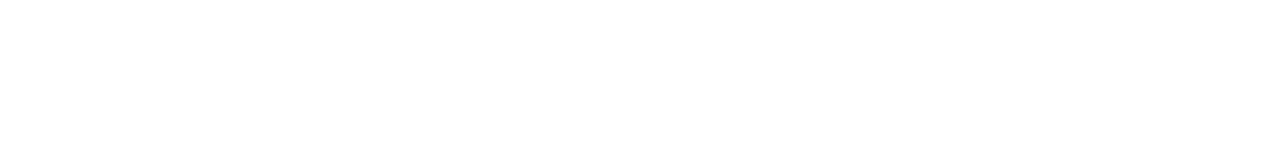
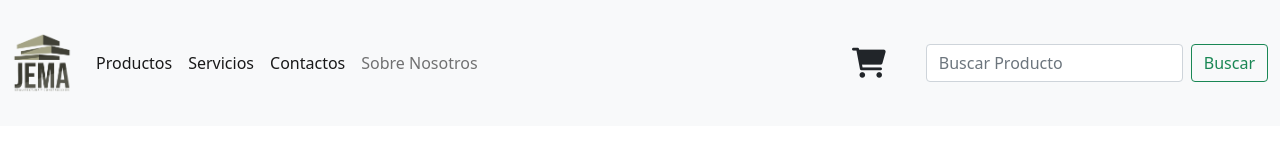
Before and after one commit to chelolescano/Victoria-Desing, a plain HTML site: page contacto.html in a window 1280 px wide. Drawn offline with nearby package versions, Linux system fonts and the light colour scheme.

Commit message:
tercera modificacion

```diff
--- a/contacto.html
+++ b/contacto.html
@@ -0,0 +1,51 @@
+<!DOCTYPE html>
+<html lang="en">
+    <head>
+        <meta charset="UTF-8">
+        <meta http-equiv="X-UA-Compatible" content="IE=edge">
+        <meta name="viewport" content="width=, initial-scale=1.0">
+        <meta title="Victoria Desing" content="Empresa de Diseño">
+        <meta name="description" content="Somos una Empresa dedicada a la Elaboracion de Productos de Diseño">
+        <title>Victoria Desing</title>
+        <link rel="icon" href="">
+        <link href="https://cdn.jsdelivr.net/npm/bootstrap@5.1.3/dist/css/bootstrap.min.css" rel="stylesheet" integrity="sha384-1BmE4kWBq78iYhFldvKuhfTAU6auU8tT94WrHftjDbrCEXSU1oBoqyl2QvZ6jIW3" crossorigin="anonymous">
+        <link rel="stylesheet" href="https://cdnjs.cloudflare.com/ajax/libs/font-awesome/6.0.0-beta3/css/all.min.css">
+        <link rel="stylesheet" href="./estilos css/estilos.css">
+    </head>
+<body>
+    <header>
+        <nav class="navbar navbar-expand-lg navbar-light bg-light">
+            <div class="container-fluid">
+              <a class="navbar-brand" href="index.html">
+                  <img class="logo" src="./assets/jemalogo.png" alt="">
+              </a>
+              <button class="navbar-toggler" type="button" data-bs-toggle="collapse" data-bs-target="#navbarSupportedContent" aria-controls="navbarSupportedContent" aria-expanded="false" aria-label="Toggle navigation">
+                <span class="navbar-toggler-icon"></span>
+              </button>
+              <div class="collapse navbar-collapse" id="navbarSupportedContent">
+                <ul class="navbar-nav me-auto mb-2 mb-lg-0">
+                  <li class="nav-item">
+                    <a class="nav-link active" aria-current="page" href="productos.html">Productos</a>
+                  </li>
+                  <li class="nav-item">
+                    <a class="nav-link active" aria-current="page" href="servicios.html">Servicios</a>
+                  </li>
+                  <li class="nav-item">
+                    <a class="nav-link active" href="contacto.html">Contactos</a>
+                  </li>
+                  <li class="nav-item">
+                    <a class="nav-link" href="sobrenosotros.html">Sobre Nosotros</a>
+                  </li>
+                </ul>
+                <i class="fa fa-shopping-cart"></i>
+                <form class="d-flex">
+                  <input class="form-control me-2" type="search" placeholder="Buscar Producto" aria-label="Search">
+                  <button class="btn btn-outline-success" type="submit">Buscar</button>
+                </form>
+              </div>
+            </div>
+          </nav>
+    </header>
+
+</body>
+</html>
```
Also changed, not shown: productos.html (+51 -0 lines), servicios.html (+51 -0 lines), sobrenosotros.html (+51 -0 lines), estilos css/estilos.css (line endings or trailing spaces).
